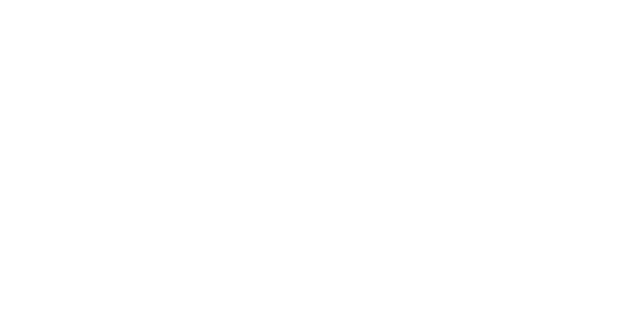
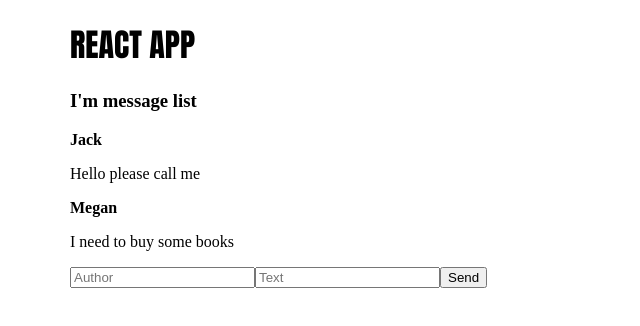
Before and after one commit to victoria369xx/reactHW, a React (Create React App) app: page / in a window 1280 px wide. Shown: the top 326 px of the page, without its empty margins (0-640 px from the left). Built offline with nearby package versions, Linux system fonts and the light colour scheme.

Commit message:
rendering new msg problem

```diff
--- /dev/null
+++ b/src/App.css
@@ -0,0 +1,11 @@
+.wrapper {
+    margin: 0 auto;
+    max-width: 1140px;
+}
+
+.heading {
+    margin-top: 20px;
+    font-family: Impact, Haettenschweiler, 'Arial Narrow Bold', sans-serif;
+    font-weight: 300;
+    text-transform: uppercase;
+}
--- a/src/App.js
+++ b/src/App.js
@@ -1,8 +1,26 @@
+import React, {useState} from 'react';
+import './App.css';
+import  {MessageList}  from './components';
+import {Form} from './components'
+
 
 function App() {
+
+  const [list, setList] = useState ([
+   {author: "Jack", text: "Hello please call me"},
+  {author: "Megan", text: "I need to buy some books"}
+  ])
+
+  function updateList (msg) {
+    setList (list => list.push({author:`${msg.author}`, text:`${msg.text}`}))
+    console.log(list)
+  }
+
   return (
-    <div>
-
+    <div className='wrapper'>
+      <h1 className='heading'>React App</h1>
+     <MessageList list={list}/>
+      <Form onSent={updateList}/>
     </div>
   );
 }
--- /dev/null
+++ b/src/components/Form/Form.js
@@ -0,0 +1,20 @@
+import React, {useState} from "react";
+
+export function Form (props){
+    const [text, setMsgText] = useState('');
+    const [author, setMsgAuthor] = useState('');
+    let [msg, setMsg] = useState({});
+
+    function submitHandler (event) {
+            event.preventDefault();
+            setMsg(msg = {author:author,text:text})
+            props.onSent(msg)
+    }
+    return (
+        <form onSubmit={submitHandler}>
+            <input type='text' value={author} onChange={event => setMsgAuthor(event.target.value)} placeholder='Author' required/>
+            <input type='text' value={text} onChange={event => setMsgText(event.target.value)} placeholder='Text' required/>
+            <button type='submit'>Send</button>
+        </form>
+    )
+}
--- /dev/null
+++ b/src/components/Message/Message.js
@@ -0,0 +1,11 @@
+import React from 'react';
+
+export function Message(props) {
+
+  return (
+      <div>
+    <p> <strong>{props.item.author}</strong></p>
+    <p> {props.item.text}</p>
+    </div>
+  );
+}
--- /dev/null
+++ b/src/components/MessageList/MessageList.js
@@ -0,0 +1,15 @@
+import React from 'react';
+import { Message } from '../Message/Message';
+
+export function MessageList(props) {
+
+  return (
+    <div>
+        <h3> I'm message list</h3>
+        {
+          props.list.map((item, idx) => {return <Message item={item} key={idx}/>})
+        }
+
+    </div>
+  );
+}
--- /dev/null
+++ b/src/components/index.js
@@ -0,0 +1,3 @@
+export * from  './MessageList/MessageList';
+export * from './Message/Message';
+export * from './Form/Form';
--- a/src/index.js
+++ b/src/index.js
@@ -1,7 +1,6 @@
 import React from 'react';
 import ReactDOM from 'react-dom';
 import App from './App';
-
 
 ReactDOM.render(
   <React.StrictMode>
```
